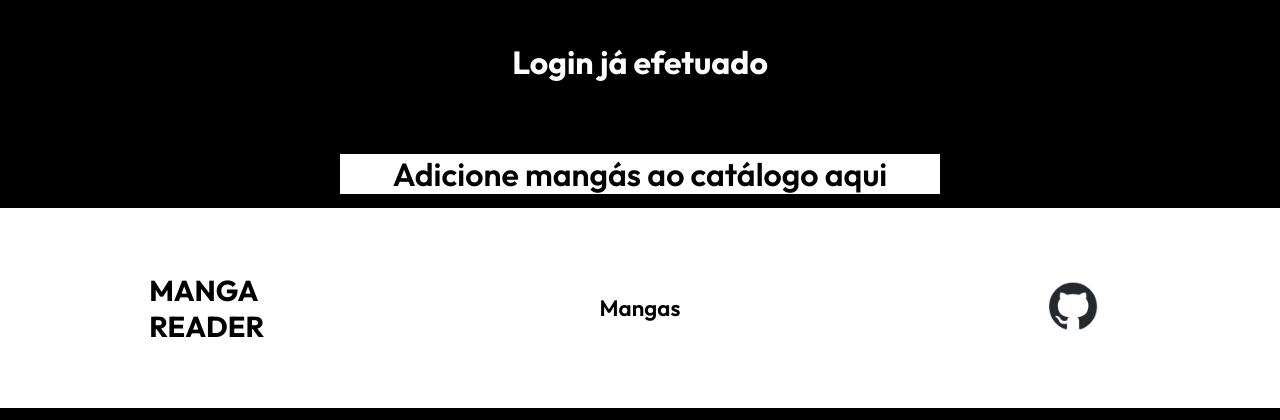
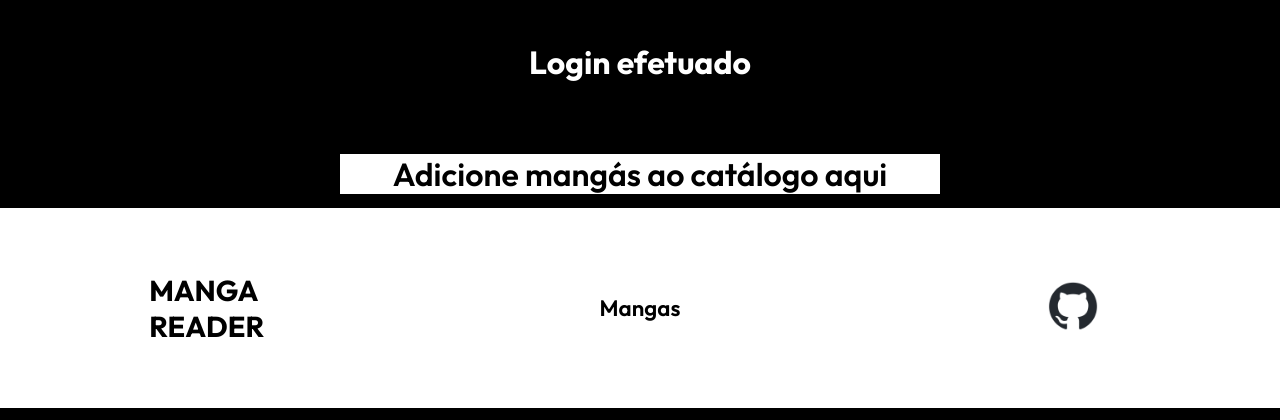
Before and after one commit to itowaka044/php-project1, a PHP site: page /ja_logou.php in a window 1280 px wide. Shown: the part 102-522 px from the top of the page. Run offline with PHP 8.4, Linux system fonts and the light colour scheme; some libraries are stand-ins or nearby versions.

```diff
--- a/manga-catalogo/ja_logou.php
+++ b/manga-catalogo/ja_logou.php
@@ -4,7 +4,7 @@ include 'header.php';
 
 <section id="logs_section">
 
-    <p><strong>Login já efetuado</strong></p>
+    <p><strong>Login efetuado</strong></p>
     <br>
     <a href="form.php">Adicione mangás ao catálogo aqui</a>
 
```
Also changed, not shown: manga-catalogo/index.php (+5 -3 lines).
